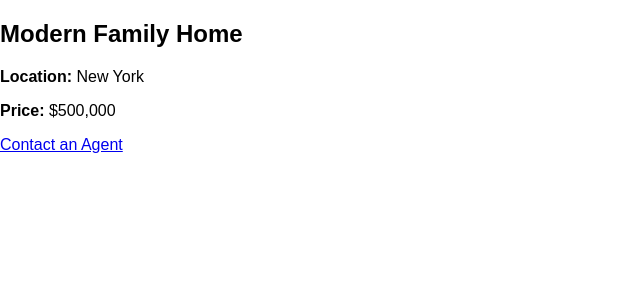
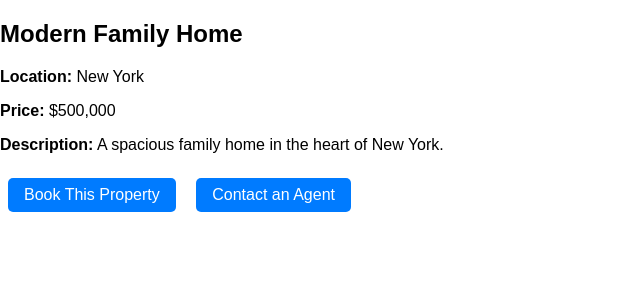
Before and after one commit to FreezeV6/modelowanie_real_estate, a Flask app: page /property/1 in a window 1280 px wide. Shown: the part 130-430 px from the top of the page, without its empty margins (0-640 px from the left). Run offline with Flask 3, Linux system fonts and the light colour scheme; data comes from the database, SQL or seed files in the repository.

Commit message:
Dodanie bazy i tweak na booking

```diff
--- a/app.py
+++ b/app.py
@@ -1,29 +1,64 @@
 from flask import Flask, render_template, request, redirect, url_for, flash
+from database.db_init import db
+from models.Property import Property
+from models.Inquiry import Inquiry
+import os
 
 app = Flask(__name__)
 app.secret_key = 'supersecretkey'
 
-# Sample data for real estate listings
-properties = [
-    {'id': 1, 'title': 'Modern Family Home', 'location': 'New York', 'price': '$500,000'},
-    {'id': 2, 'title': 'Luxury Condo', 'location': 'San Francisco', 'price': '$850,000'},
-    {'id': 3, 'title': 'Cozy Cottage', 'location': 'Austin', 'price': '$300,000'}
-]
+# Ensure the database folder exists
+db_path = os.path.join(os.path.abspath(os.path.dirname(__file__)), 'database', 'real_estate.db')
+os.makedirs(os.path.dirname(db_path), exist_ok=True)
+
+app.config['SQLALCHEMY_DATABASE_URI'] = f'sqlite:///{db_path}'
+app.config['SQLALCHEMY_TRACK_MODIFICATIONS'] = False
+
+# Initialize the database with the Flask app
+db.init_app(app)
+
+# Create tables and add sample data when the app starts
+with app.app_context():
+    db.create_all()
+    if not Property.query.first():
+        initial_properties = [
+            Property(title='Modern Family Home', location='New York', price='$500,000',
+                     description='A spacious family home in the heart of New York.'),
+            Property(title='Luxury Condo', location='San Francisco', price='$850,000',
+                     description='A beautiful condo with stunning views of the city.'),
+            Property(title='Cozy Cottage', location='Austin', price='$300,000',
+                     description='A charming cottage with modern amenities.'),
+            Property(title='Beachfront Villa', location='Miami', price='$1,200,000',
+                     description='A luxurious villa with a private beach in Miami.'),
+            Property(title='Mountain Retreat', location='Denver', price='$750,000',
+                     description='A cozy retreat with beautiful mountain views in Denver.')
+        ]
+        db.session.bulk_save_objects(initial_properties)
+        db.session.commit()
 
 
 # Home route: Shows all listings
 @app.route('/')
 def home():
+    properties = Property.query.all()
     return render_template('home.html', properties=properties)
 
 
 # Property detail route
 @app.route('/property/<int:property_id>')
 def property_detail(property_id):
-    property = next((prop for prop in properties if prop['id'] == property_id), None)
-    if property:
-        return render_template('property.html', property=property)
-    return "Property not found", 404
+    property = Property.query.get_or_404(property_id)
+    return render_template('property.html', property=property)
+
+
+# Route to book the property
+@app.route('/book/<int:property_id>')
+def book_property(property_id):
+    property = Property.query.get_or_404(property_id)
+    property.booked = True
+    db.session.commit()
+    flash('The property has been booked. Please fill out the form to confirm your booking.', 'success')
+    return redirect(url_for('signup'))
 
 
 # Signup form route
@@ -35,7 +70,11 @@ def signup():
         phone = request.form['phone']
         message = request.form['message']
 
-        # In a real app, here we'd save to a database
+        # Save inquiry to the database
+        new_inquiry = Inquiry(name=name, email=email, phone=phone, message=message)
+        db.session.add(new_inquiry)
+        db.session.commit()
+
         flash('Thank you for signing up! An agent will contact you soon.', 'success')
         return redirect(url_for('home'))
 
--- /dev/null
+++ b/database/db_init.py
@@ -0,0 +1,4 @@
+from flask_sqlalchemy import SQLAlchemy
+
+# Initialize SQLAlchemy without connecting to a specific Flask app yet
+db = SQLAlchemy()
--- a/static/styles.css
+++ b/static/styles.css
@@ -53,3 +53,18 @@ button {
 button:hover {
     background-color: #0056b3;
 }
+
+.button {
+    display: inline-block;
+    padding: 0.5em 1em;
+    margin: 0.5em;
+    background-color: #007bff;
+    color: white;
+    text-decoration: none;
+    border-radius: 5px;
+    text-align: center;
+}
+
+.button:hover {
+    background-color: #0056b3;
+}
--- a/templates/property.html
+++ b/templates/property.html
@@ -4,5 +4,12 @@
     <h2>{{ property.title }}</h2>
     <p><strong>Location:</strong> {{ property.location }}</p>
     <p><strong>Price:</strong> {{ property.price }}</p>
-    <a href="{{ url_for('signup') }}">Contact an Agent</a>
+    <p><strong>Description:</strong> {{ property.description }}</p>
+
+    {% if property.booked %}
+        <p style="color: red;"><strong>This property has been booked.</strong></p>
+    {% else %}
+        <a href="{{ url_for('book_property', property_id=property.id) }}" class="button">Book This Property</a>
+    {% endif %}
+    <a href="{{ url_for('signup') }}" class="button">Contact an Agent</a>
 {% endblock %}
```
Also changed, not shown: models/Inquiry.py (added, +11 -0 lines), models/Property.py (added, +12 -0 lines), database/__init__.py (added), models/__init__.py (added).
